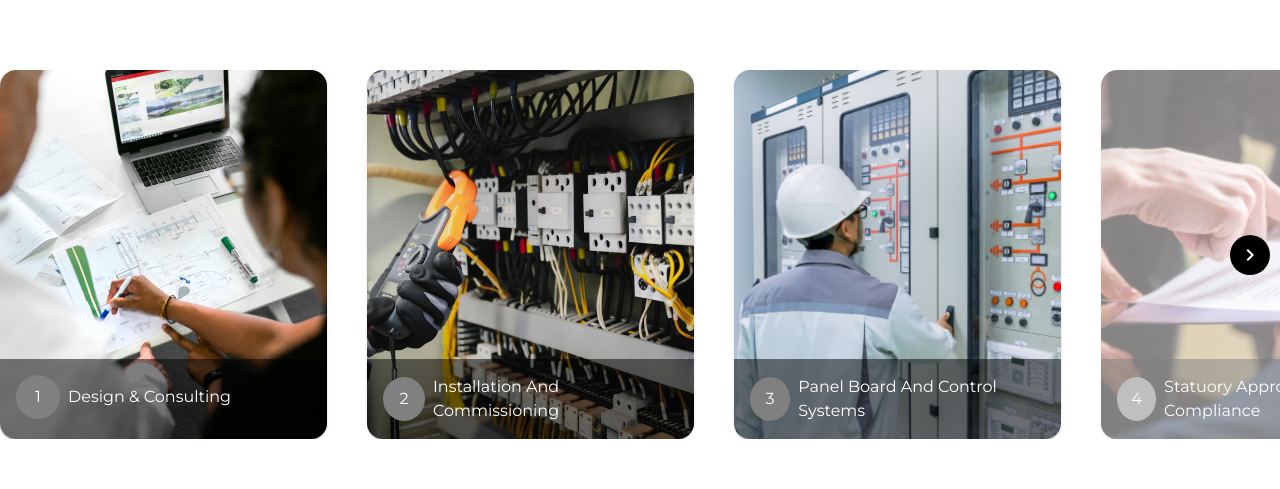
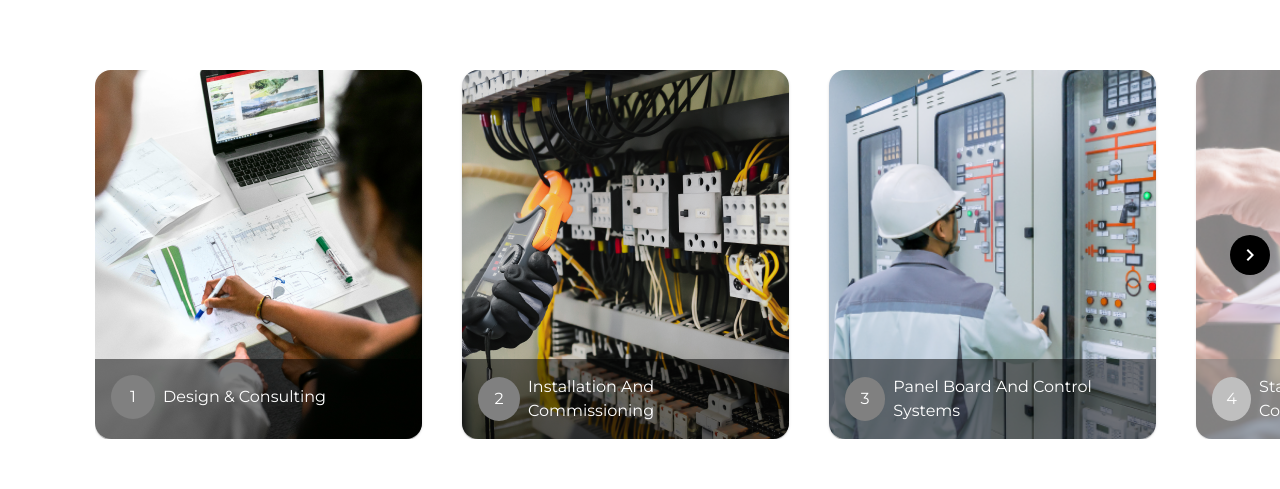
Before and after one commit to samstyles17/electra-webapp, a React (Vite) app: page / in a window 1280 px wide. Shown: the part 705-1194 px from the top of the page. Built offline with nearby package versions, Linux system fonts and the light colour scheme.

Commit message:
fix: home

```diff
--- a/src/components/ImageSlider.jsx
+++ b/src/components/ImageSlider.jsx
@@ -47,7 +47,7 @@ const CarouselCard = ({ card, isFullyVisible, isOverlappingButton, isMobile }) =
   return (
     <Card
       sx={{
-        width: 327,
+        width: 'auto', //changed
         height: 369,
         position: 'relative',
         overflow: 'hidden',
@@ -169,8 +169,8 @@ const Carousel = () => {
         ref={containerRef}
         sx={{
           position: 'relative',
-          width: '100%',
-          maxWidth: isMobile ? '100%' : `${visibleCards * (cardWidth + cardSpacing) - cardSpacing}px`,
+          width: 'auto', //changed
+       //   maxWidth: isMobile ? '100%' : `${visibleCards * (cardWidth + cardSpacing) - cardSpacing}px`,
           marginTop: isMobile? 1 : 0,
           marginBottom: isMobile? 1 : 0,
           marginLeft : isMobile ? 1 : '95px' ,
@@ -178,7 +178,7 @@ const Carousel = () => {
           // margin: isMobile ? 1 : '0 0 0 95px',
           overflow: 'hidden',
           // auto spacing
-          margin: '0 auto',
+          // margin: '0 auto',
         }}
         onTouchStart={onTouchStart}
         onTouchMove={onTouchMove}
```
